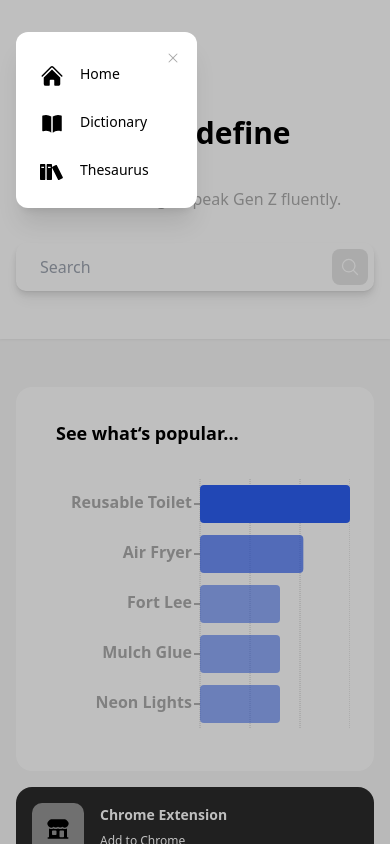
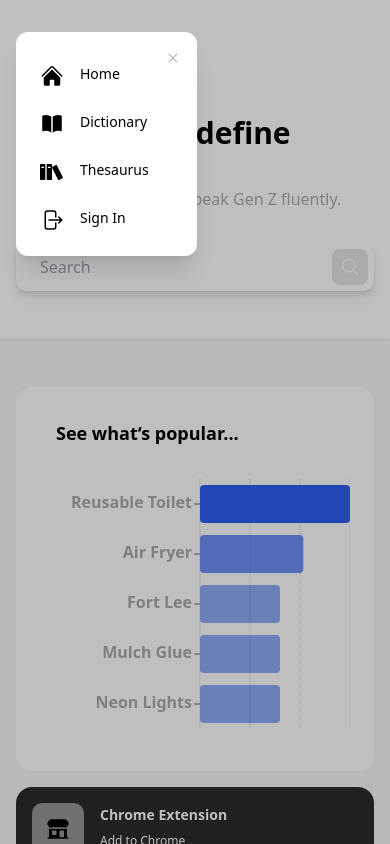
Before and after one commit to bachdumpling/genz-dictionary, a Next.js app: page / in a window 390 px wide. Both pictures are taken after a click on the button 36 px from the left and 44 px from the top of the page. Shown: the top 844 px of the page. Built offline with nearby package versions, Linux system fonts and the light colour scheme.

Commit message:
Remove unused imports and commented code in DictionaryHeader.js and page.js

```diff
--- a/app/components/DictionaryHeader.js
+++ b/app/components/DictionaryHeader.js
@@ -1,5 +1,5 @@
 "use client";
-import { UserCircleIcon, XMarkIcon } from "@heroicons/react/24/solid";
+import { XMarkIcon } from "@heroicons/react/24/solid";
 import { usePathname } from "next/navigation";
 import React, { useEffect, useState } from "react";
 import { useRecoilState, useRecoilValue } from "recoil";
--- a/app/page.js
+++ b/app/page.js
@@ -3,7 +3,6 @@ import { BuildingStorefrontIcon, XMarkIcon } from "@heroicons/react/24/solid";
 import React, { useState } from "react";
 import { useRecoilState } from "recoil";
 import { chosenWordState } from "../atoms/wordAtom";
-import Footer from "./components/Footer";
 import Search from "./components/Search";
 import { BiUserPin } from "react-icons/bi";
 import { BsFillChatLeftTextFill } from "react-icons/bs";
@@ -83,30 +82,6 @@ function Home() {
             <div className="relative -z-10 pt-8">
               <WordFrequencyBarChart />
             </div>
-
-            {/* <h2 className="font-bold text-lg">See What's Popular</h2>
-            <ol className="mt-4">
-              <div className="bg-white text-sm p-3 rounded-[10px] my-4 flex shadow-md w-full">
-                <p className="font-semibold pl-2 pr-4 text-gray-500">1</p>
-                <li> Cap</li>
-              </div>
-              <div className="bg-white text-sm p-3 rounded-[10px] my-4 flex shadow-md w-full">
-                <p className="font-semibold pl-2 pr-4 text-gray-500">2</p>
-                <li> Slay</li>
-              </div>
-              <div className="bg-white text-sm p-3 rounded-[10px] my-4 flex shadow-md w-full">
-                <p className="font-semibold pl-2 pr-4 text-gray-500">3</p>
-                <li> Simp</li>
-              </div>
-              <div className="bg-white text-sm p-3 rounded-[10px] my-4 flex shadow-md w-full">
-                <p className="font-semibold pl-2 pr-4 text-gray-500">4</p>
-                <li> Living Rent Free</li>
-              </div>
-              <div className="bg-white text-sm p-3 rounded-[10px] my-4 flex shadow-md w-full">
-                <p className="font-semibold pl-2 pr-4 text-gray-500">5</p>
-                <li> I'm Weak</li>
-              </div>
-            </ol> */}
           </div>
 
           <div className="md:grid grid-rows-3 grid-flow-row mx-4 md:mx-0 space-y-2 md:space-y-0">
@@ -181,12 +156,12 @@ function Home() {
               </div>
             </Link>
 
-            {/* <Link href="/authentication">
+            <Link href="/authentication">
               <div className={`flex ${pathname === "/" ? "" : ""}`}>
                 <ArrowRightOnRectangleIcon className="h-6 w-6 mr-4" />
                 <p className="">Sign In</p>
               </div>
-            </Link> */}
+            </Link>
           </div>
         </NavigationMenu>
       )}
```
